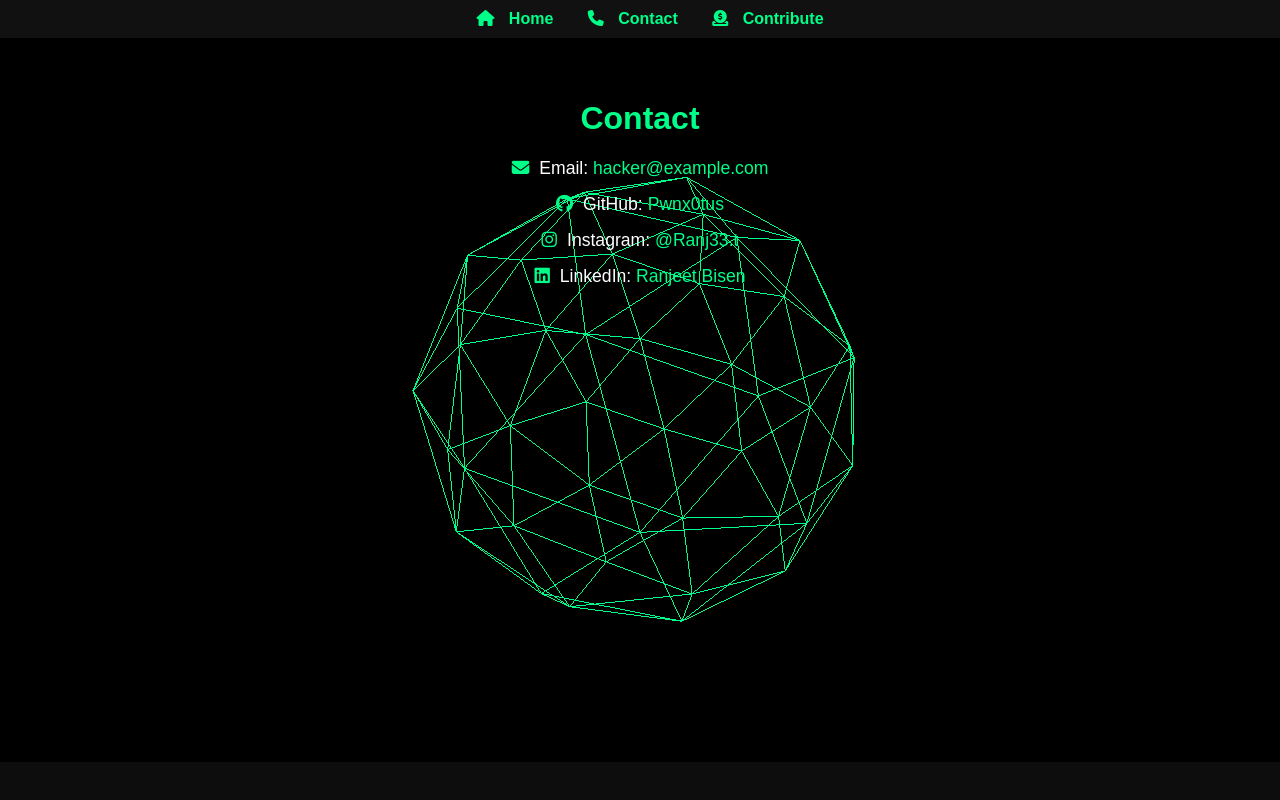
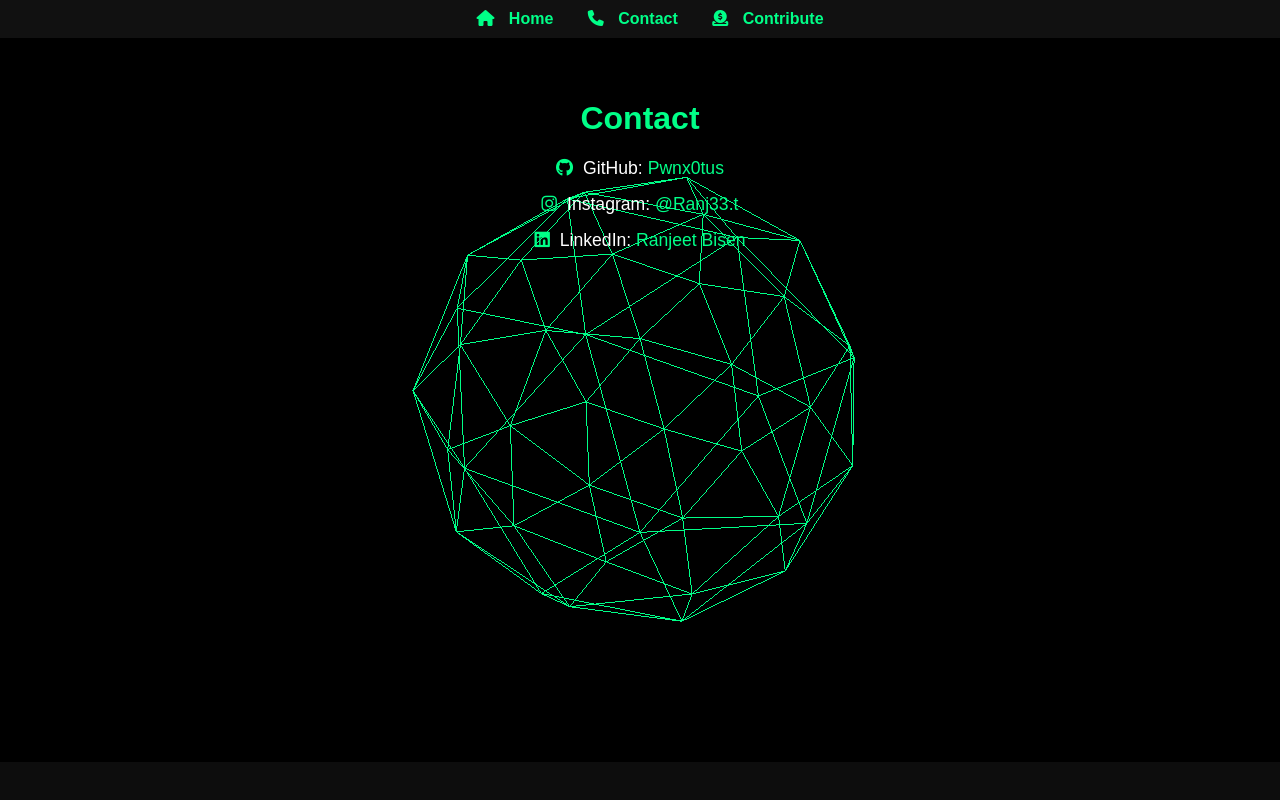
Before and after one commit to ranj33tb/myweb, a FastAPI app: page /contact in a window 1280 px wide. Run offline with FastAPI, Linux system fonts and the light colour scheme; some libraries are stand-ins or nearby versions.

Commit message:
Update contact.html

```diff
--- a/templates/contact.html
+++ b/templates/contact.html
@@ -37,7 +37,6 @@
 <body>
   <div class="container">
     <h1>Contact</h1>
-    <p><i class="fas fa-envelope icon"></i>Email: <span style="color:#00ff88">hacker@example.com</span></p>
     <p><i class="fab fa-github icon"></i>GitHub: <a href="https://github.com/Pwnx0tus" target="_blank">Pwnx0tus</a></p>
     <p><i class="fab fa-instagram icon"></i>Instagram: <a href="https://twitter.com/Ranj33.t" target="_blank">@Ranj33.t</a></p>
     <p><i class="fab fa-linkedin icon"></i>LinkedIn: <a href="https://www.linkedin.com/in/ranjeet-bisen-0b8b452b4" target="_blank">Ranjeet Bisen</a></p>
```
